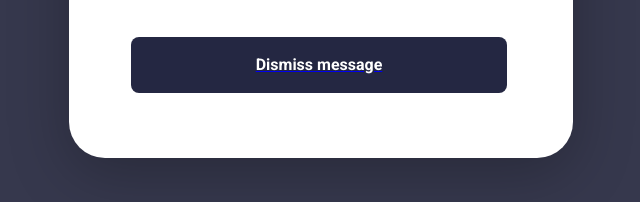
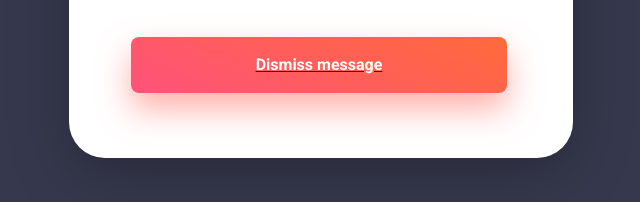
Before and after one commit to Mariamtitvinidze2/homework-js2, a plain HTML site: page page2.html in a window 1280 px wide. In both pictures the pointer is over the element "Dismiss message". Shown: the part 502-704 px from the top of the page, without its empty margins (319-959 px from the left). Drawn offline with Linux system fonts and the light colour scheme.

Commit message:
change last-div

```diff
--- a/style2.css
+++ b/style2.css
@@ -81,3 +81,9 @@ line-height: 150%;
 height: 64px;
 flex-shrink: 0;
 }
+
+.last-div:hover {
+    border-radius: 8px;
+background: var(--Gradient-1, linear-gradient(204deg, #FF6A3A 0%, #FF527B 100%));
+box-shadow: 0px 16px 32px 0px rgba(255, 97, 85, 0.50);
+}
```
